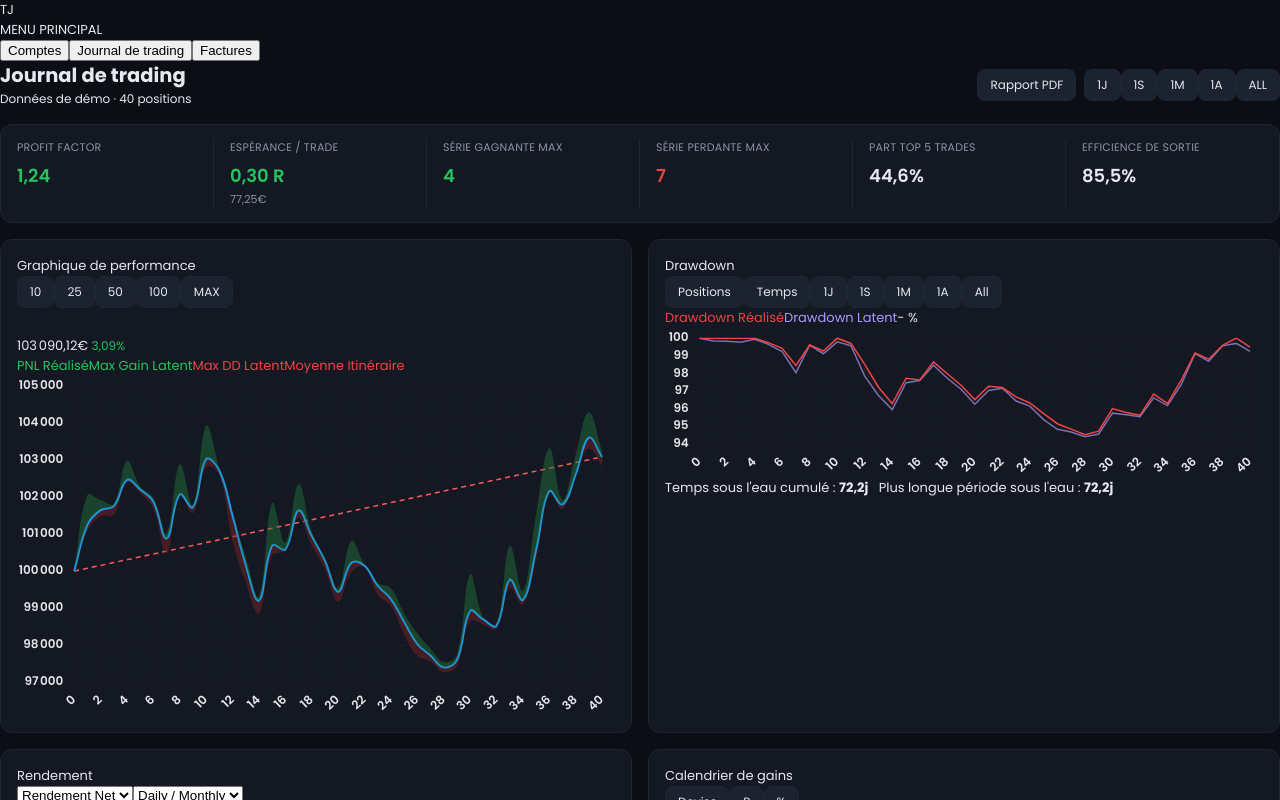
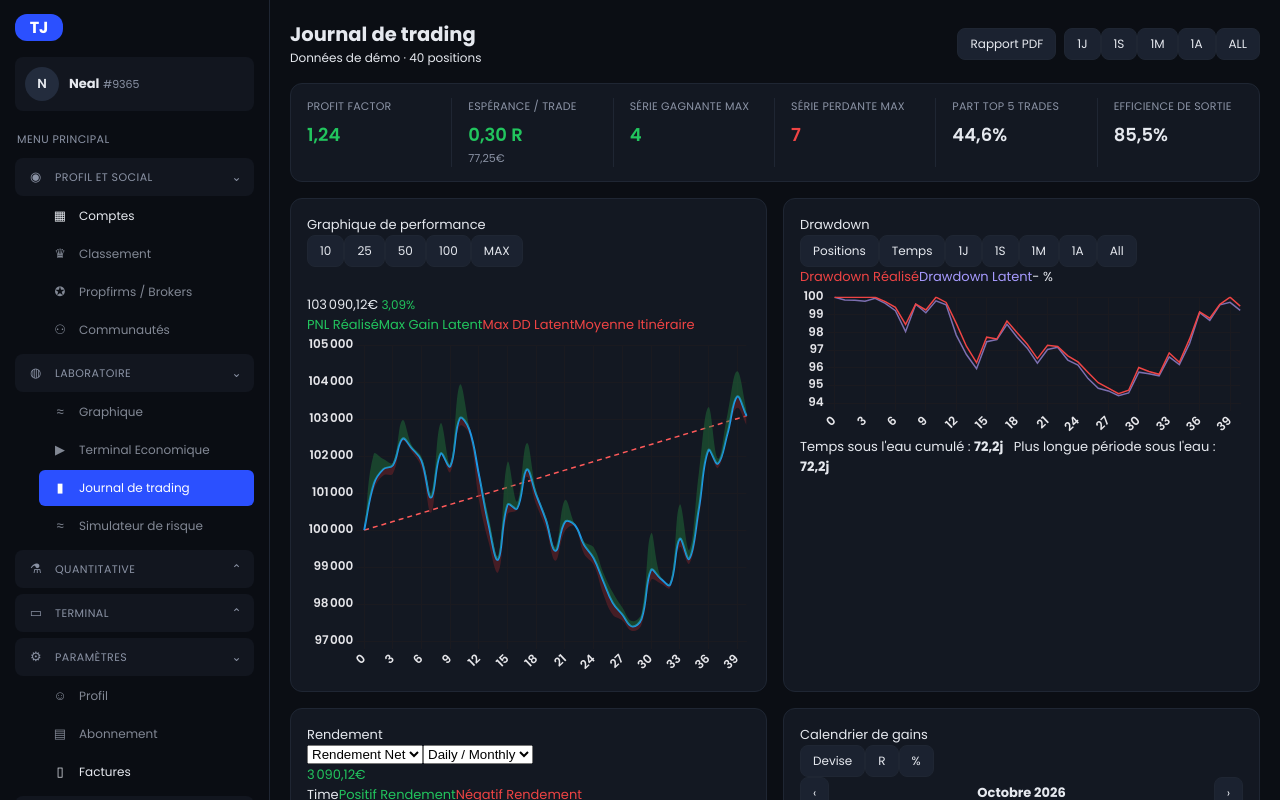
Before and after one commit to Neal40/trading-journal, a React (Vite) app: page / in a window 1280 px wide. Shown: the top 800 px of the page. Built offline with nearby package versions, Linux system fonts and the light colour scheme.

Commit message:
feat: menu latéral style Kara avec repli au clic sur le logo

```diff
--- a/src/App.tsx
+++ b/src/App.tsx
@@ -1,36 +1,16 @@
 import { useState } from 'react'
+import Sidebar from './components/Sidebar'
+import type { PageKey } from './components/Sidebar'
 import ComptesPage from './pages/ComptesPage'
 import JournalPage from './pages/JournalPage'
 import FacturesPage from './pages/FacturesPage'
-
-type PageKey = 'comptes' | 'journal' | 'factures'
-
-const MENU: { key: PageKey; label: string }[] = [
-  { key: 'comptes', label: 'Comptes' },
-  { key: 'journal', label: 'Journal de trading' },
-  { key: 'factures', label: 'Factures' },
-]
 
 export default function App() {
   const [page, setPage] = useState<PageKey>('journal')
 
   return (
     <div className="layout">
-      <aside className="sidebar">
-        <div className="logo">TJ</div>
-        <div className="menu-title">MENU PRINCIPAL</div>
-        <nav>
-          {MENU.map(item => (
-            <button
-              key={item.key}
-              className={page === item.key ? 'menu-item active' : 'menu-item'}
-              onClick={() => setPage(item.key)}
-            >
-              {item.label}
-            </button>
-          ))}
-        </nav>
-      </aside>
+      <Sidebar page={page} onNavigate={setPage} />
       <main className="content">
         {page === 'comptes' && <ComptesPage />}
         {page === 'journal' && <JournalPage />}
--- /dev/null
+++ b/src/components/Sidebar.tsx
@@ -0,0 +1,120 @@
+import { useState } from 'react'
+
+export type PageKey = 'comptes' | 'journal' | 'factures'
+
+type Item = { label: string; icon: string; page?: PageKey }
+type Group = { id: string; label: string; icon: string; items: Item[] }
+
+const GROUPS: Group[] = [
+  {
+    id: 'profil', label: 'PROFIL ET SOCIAL', icon: '◉',
+    items: [
+      { label: 'Comptes', icon: '▦', page: 'comptes' },
+      { label: 'Classement', icon: '♛' },
+      { label: 'Propfirms / Brokers', icon: '✪' },
+      { label: 'Communautés', icon: '⚇' },
+    ],
+  },
+  {
+    id: 'labo', label: 'LABORATOIRE', icon: '◍',
+    items: [
+      { label: 'Graphique', icon: '≈' },
+      { label: 'Terminal Economique', icon: '▶' },
+      { label: 'Journal de trading', icon: '▮', page: 'journal' },
+      { label: 'Simulateur de risque', icon: '≈' },
+    ],
+  },
+  { id: 'quanti', label: 'QUANTITATIVE', icon: '⚗', items: [] },
+  { id: 'terminal', label: 'TERMINAL', icon: '▭', items: [] },
+  {
+    id: 'params', label: 'PARAMÈTRES', icon: '⚙',
+    items: [
+      { label: 'Profil', icon: '☺' },
+      { label: 'Abonnement', icon: '▤' },
+      { label: 'Factures', icon: '▯', page: 'factures' },
+    ],
+  },
+  { id: 'support', label: 'SUPPORT', icon: '☊', items: [] },
+]
+
+type Props = { page: PageKey; onNavigate: (p: PageKey) => void }
+
+export default function Sidebar({ page, onNavigate }: Props) {
+  const [collapsed, setCollapsed] = useState(false)
+  const [open, setOpen] = useState<Record<string, boolean>>({
+    profil: true, labo: true, params: true,
+  })
+
+  const toggleGroup = (id: string) => setOpen(o => ({ ...o, [id]: !o[id] }))
+
+  return (
+    <aside className={collapsed ? 'sb collapsed' : 'sb'}>
+      <button className="sb-logo" onClick={() => setCollapsed(c => !c)} title="Réduire / agrandir le menu">
+        TJ
+      </button>
+
+      {!collapsed && (
+        <div className="sb-user">
+          <div className="sb-avatar">N</div>
+          <div><b>Neal</b> <span className="sb-mute">#9365</span></div>
+        </div>
+      )}
+
+      {!collapsed && <div className="sb-section">MENU PRINCIPAL</div>}
+
+      <nav className="sb-nav">
+        {GROUPS.map(g => {
+          const isOpen = !!open[g.id]
+          return (
+            <div key={g.id} className="sb-group">
+              <button
+                className="sb-group-h"
+                onClick={() => (collapsed ? setCollapsed(false) : toggleGroup(g.id))}
+                title={collapsed ? g.label : undefined}
+              >
+                <span className="sb-ico">{g.icon}</span>
+                {!collapsed && <span className="sb-group-l">{g.label}</span>}
+                {!collapsed && <span className="sb-chev">{isOpen ? '⌄' : '⌃'}</span>}
+              </button>
+
+              {!collapsed && isOpen && g.items.map(it => {
+                const active = it.page && it.page === page
+                const disabled = !it.page
+                return (
+                  <button
+                    key={it.label}
+                    className={'sb-item' + (active ? ' active' : '') + (disabled ? ' disabled' : '')}
+                    onClick={() => it.page && onNavigate(it.page)}
+                    disabled={disabled}
+                  >
+                    <span className="sb-ico">{it.icon}</span>
+                    <span>{it.label}</span>
+                  </button>
+                )
+              })}
+
+              {collapsed && g.items.some(it => it.page === page) && (
+                <div className="sb-dot" />
+              )}
+            </div>
+          )
+        })}
+      </nav>
+
+      {collapsed && (
+        <div className="sb-quick">
+          {GROUPS.flatMap(g => g.items).filter(it => it.page).map(it => (
+            <button
+              key={it.label}
+              className={'sb-qbtn' + (it.page === page ? ' active' : '')}
+              onClick={() => onNavigate(it.page!)}
+              title={it.label}
+            >
+              {it.icon}
+            </button>
+          ))}
+        </div>
+      )}
+    </aside>
+  )
+}
--- a/src/styles.css
+++ b/src/styles.css
@@ -2,11 +2,49 @@
   --bg: #0b0e14; --card: #131822; --line: #1f2633;
   --text: #e6e9ef; --mute: #8b93a5;
   --green: #22c55e; --red: #ef4444; --blue: #4d9fff;
+  --accent: #2b50ff;
 }
 * { box-sizing: border-box; margin: 0; }
 body { background: var(--bg); color: var(--text); font-family: 'Poppins', sans-serif; font-size: 13px; }
 .app { max-width: 1500px; margin: 0 auto; padding: 20px; display: flex; flex-direction: column; gap: 16px; }
 .top h1 { font-size: 20px; font-weight: 600; }
+
+/* Layout + menu latéral */
+.layout { display: flex; min-height: 100vh; }
+.content { flex: 1; min-width: 0; padding: 20px; }
+
+.sb { width: 270px; flex-shrink: 0; background: #0a0d13; border-right: 1px solid var(--line); padding: 14px 15px; display: flex; flex-direction: column; gap: 10px; position: sticky; top: 0; height: 100vh; overflow-y: auto; transition: width .2s ease; }
+.sb.collapsed { width: 76px; align-items: center; padding: 14px 10px; }
+
+.sb-logo { width: 48px; height: 48px; border-radius: 12px; border: 0; background: var(--accent); color: #fff; font-weight: 700; font-size: 16px; cursor: pointer; font-family: inherit; }
+.sb-logo:hover { filter: brightness(1.15); }
+
+.sb-user { display: flex; align-items: center; gap: 10px; background: #12161f; border-radius: 8px; padding: 10px; margin-top: 6px; }
+.sb-avatar { width: 34px; height: 34px; border-radius: 50%; background: #232c3d; display: flex; align-items: center; justify-content: center; font-weight: 600; }
+.sb-mute { color: var(--mute); font-size: 11px; }
+
+.sb-section { color: var(--mute); font-size: 11px; letter-spacing: .04em; margin: 10px 0 0 2px; }
+
+.sb-nav { display: flex; flex-direction: column; gap: 6px; width: 100%; }
+.sb-group { display: flex; flex-direction: column; gap: 2px; position: relative; }
+
+.sb-group-h { display: flex; align-items: center; gap: 10px; width: 100%; background: #12161f; border: 0; color: var(--mute); border-radius: 8px; padding: 9px 12px; cursor: pointer; font-family: inherit; font-size: 11px; letter-spacing: .04em; text-align: left; }
+.sb-group-h:hover { color: var(--text); }
+.sb-group-l { flex: 1; }
+.sb-chev { font-size: 12px; }
+.sb-ico { width: 18px; text-align: center; font-size: 13px; flex-shrink: 0; }
+
+.sb-item { display: flex; align-items: center; gap: 10px; width: calc(100% - 24px); margin-left: 24px; background: none; border: 0; color: var(--text); border-radius: 6px; padding: 8px 12px; cursor: pointer; font-family: inherit; font-size: 12px; text-align: left; }
+.sb-item:hover:not(.disabled) { background: #12161f; }
+.sb-item.active { background: var(--accent); color: #fff; }
+.sb-item.disabled { color: #aab1c0; cursor: default; opacity: .75; }
+
+.sb.collapsed .sb-group-h { justify-content: center; padding: 11px 0; width: 48px; }
+.sb-dot { position: absolute; right: -2px; top: 6px; width: 6px; height: 6px; border-radius: 50%; background: var(--accent); }
+
+.sb-quick { display: flex; flex-direction: column; gap: 6px; margin-top: 10px; }
+.sb-qbtn { width: 48px; height: 40px; border-radius: 8px; border: 0; background: #12161f; color: var(--mute); cursor: pointer; font-size: 14px; }
+.sb-qbtn.active { background: var(--accent); color: #fff; }
 
 .grid { display: grid; gap: 16px; }
 .g2 { grid-template-columns: 1fr 1fr; }
```
